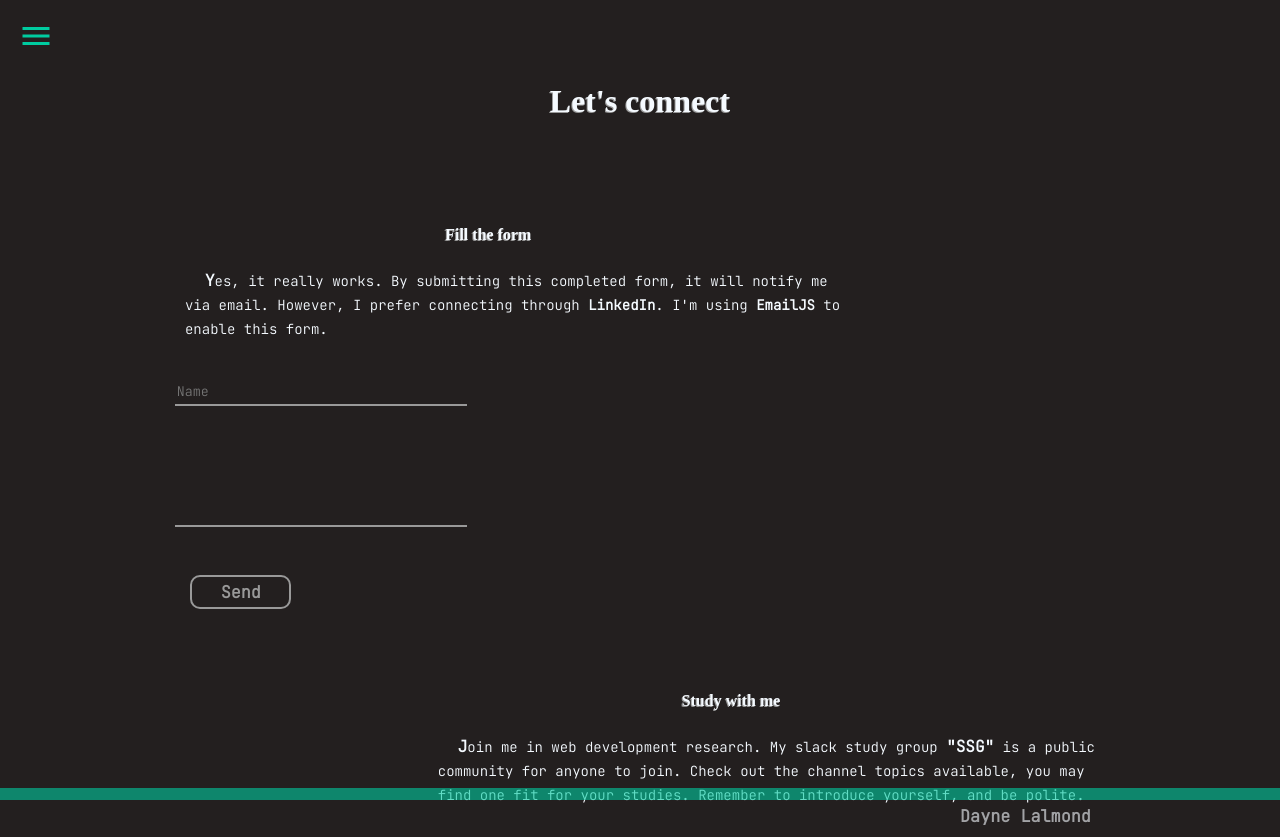
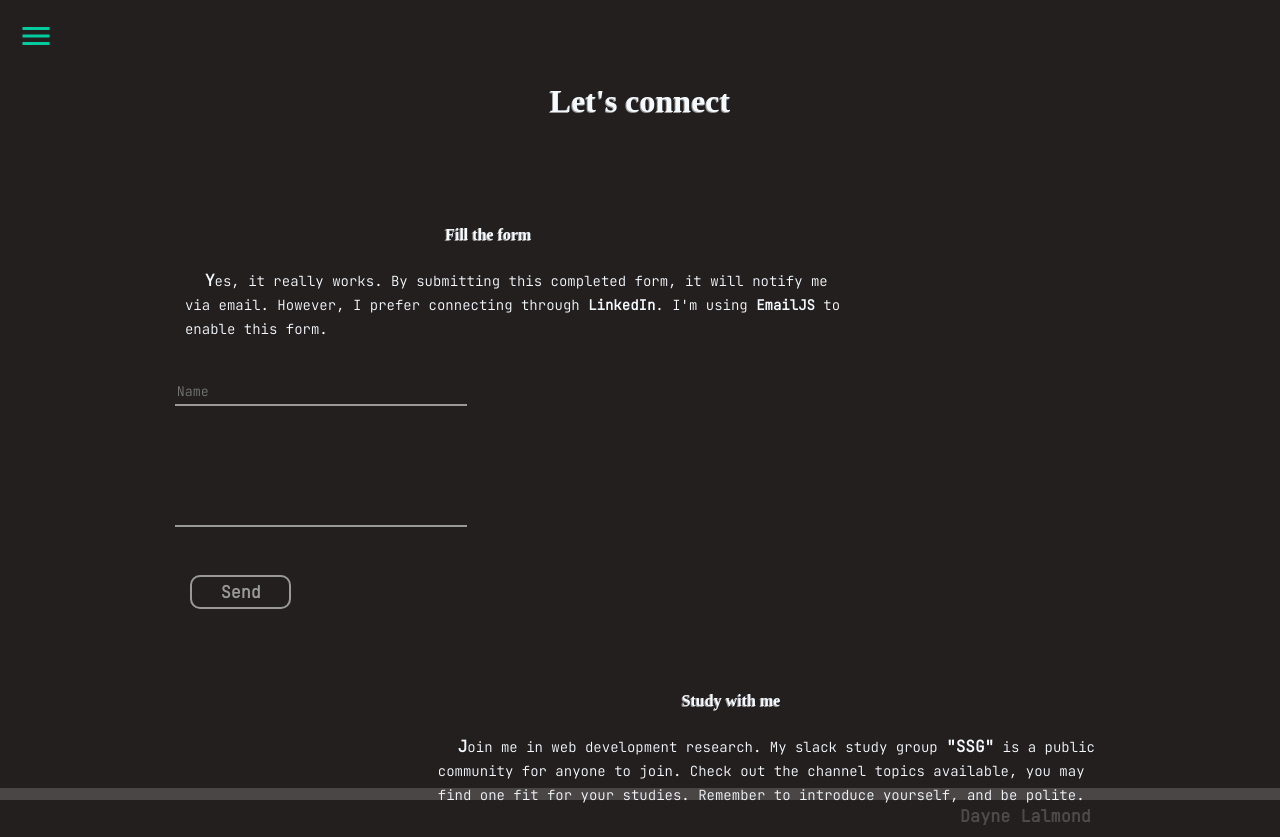
Before and after one commit to DayneLalmond/daylo-portfolio, a React (Create React App) app: page /connect in a window 1280 px wide. Built offline with nearby package versions, Linux system fonts and the light colour scheme; a web font is replaced by a local one.

Commit message:
widen nav

```diff
--- a/src/styles/App.css
+++ b/src/styles/App.css
@@ -39,8 +39,8 @@ nav {
 }
 
 nav.active {
-  width: 6em;
-  box-shadow: 0px 0px 20px 40px hsl(0, 5%, 13%);
+  width: 4em;
+  box-shadow: 0px 0px 20px 80px hsl(0, 5%, 13%);
 }
 
 /* header .dropped {
@@ -160,13 +160,13 @@ a:active {
 
 footer {
     position: fixed;
-    opacity: 0.6;
+    opacity: 0.2;
     bottom: 0;
     left: 0;
     right: 0;
     width: 100%;
     height: 0px;
-    border-bottom: hsl(167, 100%, 40%) 12px solid;
+    border-bottom: hsl(0, 0%, 90%) 12px solid;
     text-align: left;
     color: hsl(210, 100%, 98%);
     font-family: 'JetBrains Mono', monospace;
```
